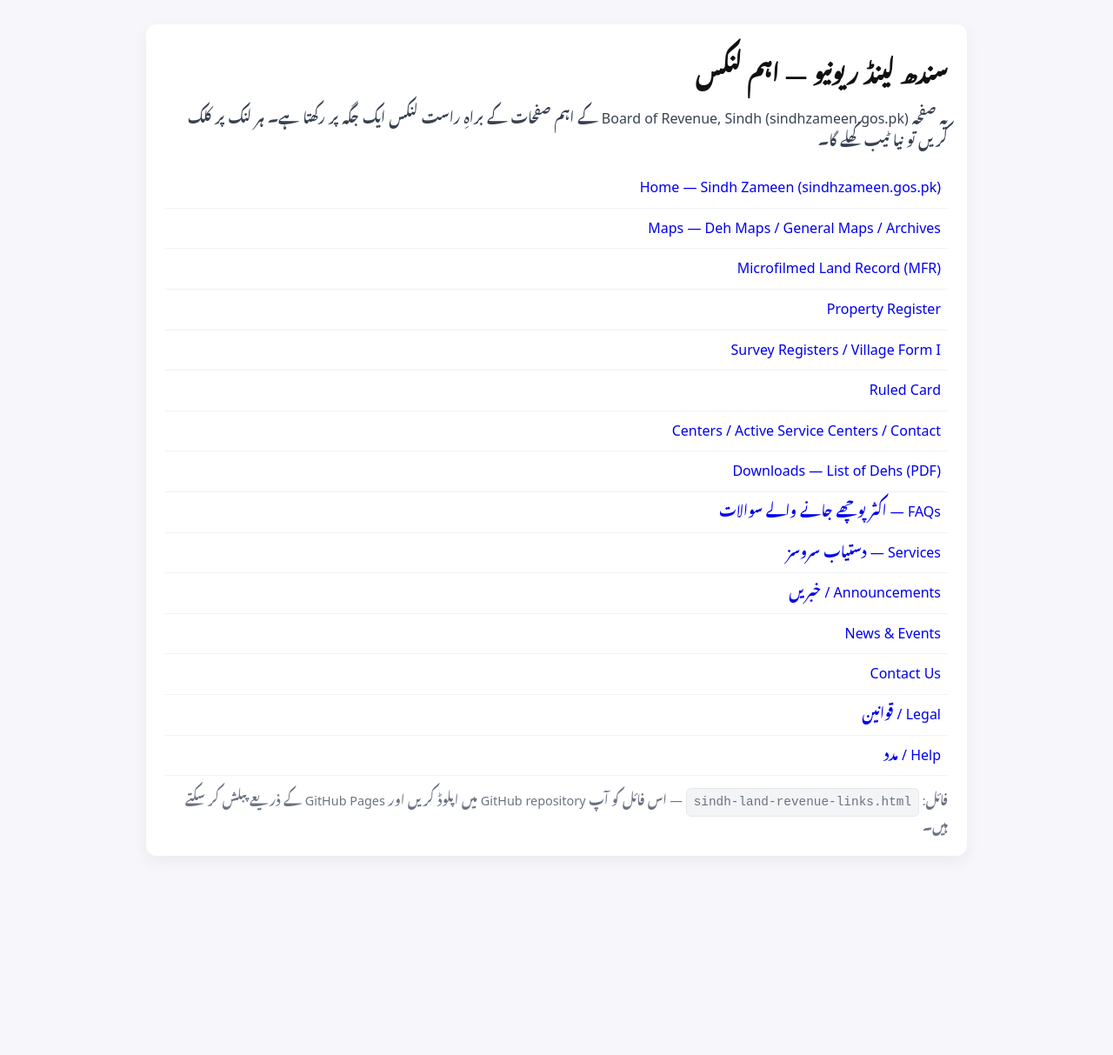
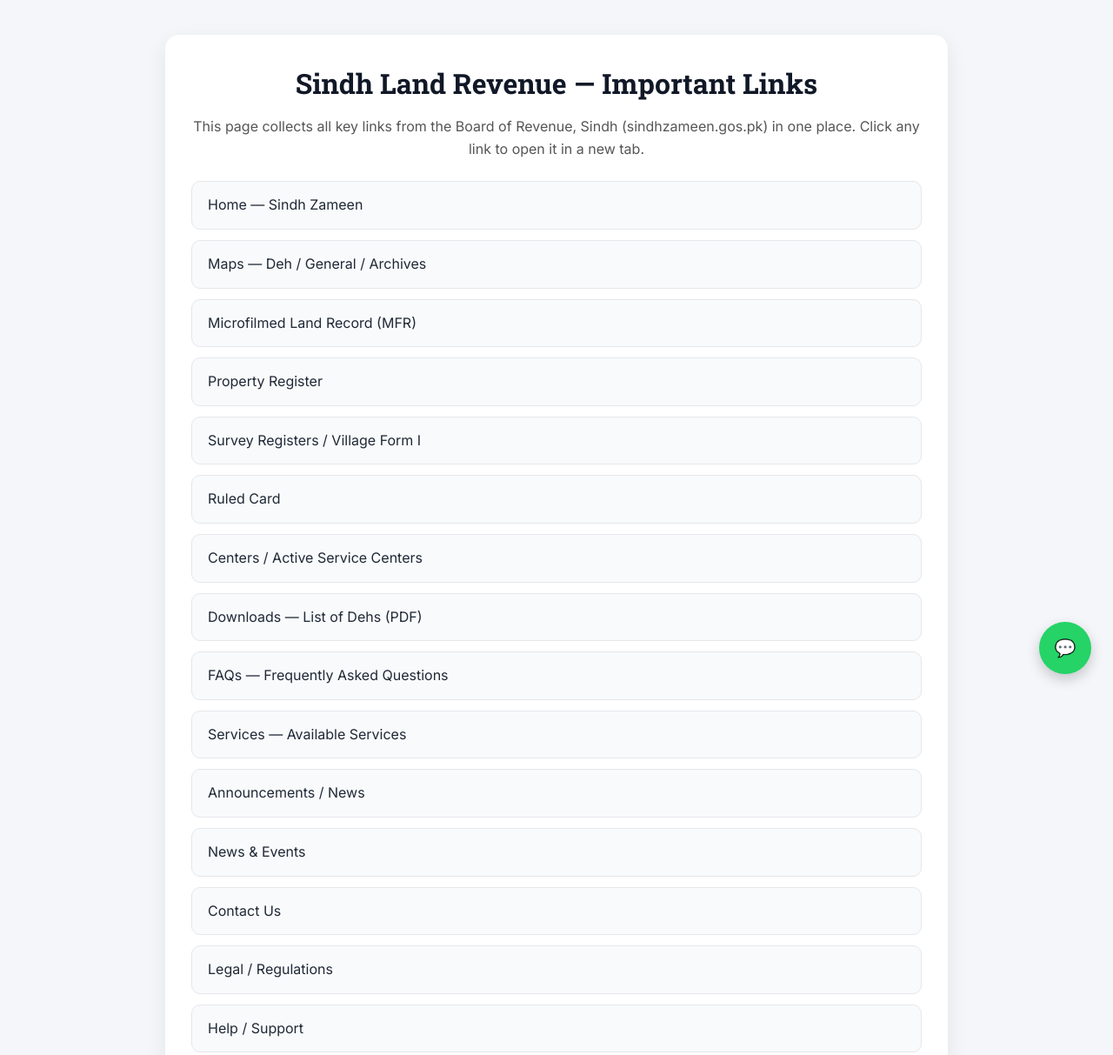
Before and after one commit to alkarampoultry505-afk/Search-Engine-, a plain HTML site: page index.html in a window 1280 px wide. Shown: the top 1213 px of the page at 87% size. Before the commit the page ends 1012 px from the top, so only its background shows below. Drawn offline with Linux system fonts and the light colour scheme.

Commit message:
Update index.html

```diff
--- a/index.html
+++ b/index.html
@@ -1,48 +1,128 @@
 <!DOCTYPE html>
-<html lang="ur" dir="rtl">
+<html lang="en">
 <head>
-  <meta charset="utf-8" />
-  <meta name="viewport" content="width=device-width, initial-scale=1" />
-  <title>سندھ لینڈ ریونیو — اہم لنکس</title>
+  <meta charset="UTF-8">
+  <meta name="viewport" content="width=device-width, initial-scale=1.0">
+  <title>Sindh Land Revenue — Important Links</title>
+  <link href="https://fonts.googleapis.com/css2?family=Inter:wght@400;600&family=Roboto+Slab:wght@400;700&display=swap" rel="stylesheet">
   <style>
-    body { font-family: system-ui, -apple-system, 'Segoe UI', Roboto, 'Noto Nastaliq Urdu', 'Noto Sans', sans-serif; line-height:1.6; padding:20px; background:#f7f7fb; color:#111; }
-    .container{max-width:900px;margin:0 auto;background:#fff;padding:22px;border-radius:12px;box-shadow:0 6px 18px rgba(17,24,39,0.06)}
-    h1{font-size:1.6rem;margin-bottom:6px}
-    p.lead{color:#374151;margin-bottom:18px}
-    ul.links{list-style:none;padding:0;margin:0}
-    ul.links li{padding:10px 8px;border-bottom:1px solid #eef2f7}
-    a{word-break:break-all;text-decoration:none}
-    a.link{display:block}
-    footer{margin-top:14px;color:#6b7280;font-size:0.9rem}
-    .kbd{display:inline-block;padding:4px 8px;border-radius:6px;background:#f3f4f6;border:1px solid #e5e7eb;font-family:monospace}
+    * { box-sizing: border-box; margin: 0; padding: 0; }
+    body {
+      font-family: 'Inter', sans-serif;
+      background: #f4f6fa;
+      color: #1e1e1e;
+      line-height: 1.6;
+    }
+    .container {
+      max-width: 900px;
+      margin: 40px auto;
+      padding: 30px;
+      background: #fff;
+      border-radius: 16px;
+      box-shadow: 0 8px 24px rgba(0,0,0,0.08);
+      transition: transform 0.3s ease;
+    }
+    .container:hover { transform: translateY(-4px); }
+    h1 {
+      font-family: 'Roboto Slab', serif;
+      font-size: 2rem;
+      margin-bottom: 12px;
+      color: #111827;
+      text-align: center;
+    }
+    p.lead {
+      text-align: center;
+      color: #555;
+      margin-bottom: 24px;
+      font-size: 1rem;
+    }
+    ul.links { list-style: none; padding: 0; margin: 0; }
+    ul.links li { margin-bottom: 12px; }
+    ul.links li a {
+      display: block;
+      padding: 14px 18px;
+      background: #f9fafb;
+      border-radius: 10px;
+      text-decoration: none;
+      color: #1f2937;
+      font-weight: 500;
+      border: 1px solid #e5e7eb;
+      transition: all 0.3s ease;
+    }
+    ul.links li a:hover {
+      background: #25d366; /* WhatsApp green hover effect */
+      color: #fff;
+      border-color: #25d366;
+      transform: translateX(6px);
+    }
+    footer {
+      margin-top: 30px;
+      text-align: center;
+      font-size: 0.9rem;
+      color: #6b7280;
+    }
+    .kbd {
+      display: inline-block;
+      padding: 4px 8px;
+      border-radius: 6px;
+      background: #f3f4f6;
+      border: 1px solid #e5e7eb;
+      font-family: monospace;
+    }
+    /* WhatsApp floating button */
+    .whatsapp-btn {
+      position: fixed;
+      bottom: 25px;
+      right: 25px;
+      background: #25d366;
+      color: #fff;
+      font-size: 20px;
+      border-radius: 50%;
+      width: 60px;
+      height: 60px;
+      display: flex;
+      justify-content: center;
+      align-items: center;
+      text-decoration: none;
+      box-shadow: 0 6px 15px rgba(0,0,0,0.2);
+      transition: transform 0.3s ease;
+      z-index: 1000;
+    }
+    .whatsapp-btn:hover { transform: scale(1.1); }
   </style>
 </head>
 <body>
   <div class="container">
-    <h1>سندھ لینڈ ریونیو — اہم لنکس</h1>
-    <p class="lead">یہ صفحہ Board of Revenue, Sindh (sindhzameen.gos.pk) کے اہم صفحات کے براہِ راست لنکس ایک جگہ پر رکھتا ہے۔ ہر لنک پر کلک کریں تو نیا ٹیب کھلے گا۔</p>
+    <h1>Sindh Land Revenue — Important Links</h1>
+    <p class="lead">This page collects all key links from the Board of Revenue, Sindh (sindhzameen.gos.pk) in one place. Click any link to open it in a new tab.</p>
 
     <ul class="links">
-      <li><a class="link" href="https://sindhzameen.gos.pk/" target="_blank" rel="noopener">Home — Sindh Zameen (sindhzameen.gos.pk)</a></li>
-      <li><a class="link" href="https://sindhzameen.gos.pk/maps.aspx" target="_blank" rel="noopener">Maps — Deh Maps / General Maps / Archives</a></li>
-      <li><a class="link" href="https://sindhzameen.gos.pk/mfr/ShowMFR_D_z_m2.aspx" target="_blank" rel="noopener">Microfilmed Land Record (MFR)</a></li>
-      <li><a class="link" href="https://sindhzameen.gos.pk/PropertyRegister.aspx" target="_blank" rel="noopener">Property Register</a></li>
-      <li><a class="link" href="https://sindhzameen.gos.pk/VfFormVF1.aspx" target="_blank" rel="noopener">Survey Registers / Village Form I</a></li>
-      <li><a class="link" href="https://sindhzameen.gos.pk/ruledcard.aspx" target="_blank" rel="noopener">Ruled Card</a></li>
-      <li><a class="link" href="https://sindhzameen.gos.pk/Centers.aspx" target="_blank" rel="noopener">Centers / Active Service Centers / Contact</a></li>
-      <li><a class="link" href="https://sindhzameen.gos.pk/pdf/listofdeh.pdf" target="_blank" rel="noopener">Downloads — List of Dehs (PDF)</a></li>
-      <li><a class="link" href="https://sindhzameen.gos.pk/FAQs.aspx" target="_blank" rel="noopener">FAQs — اکثر پوچھے جانے والے سوالات</a></li>
-      <li><a class="link" href="https://sindhzameen.gos.pk/Services.aspx" target="_blank" rel="noopener">Services — دستیاب سروسز</a></li>
-      <li><a class="link" href="https://sindhzameen.gos.pk/Announcements.aspx" target="_blank" rel="noopener">Announcements / خبریں</a></li>
-      <li><a class="link" href="https://sindhzameen.gos.pk/NewsEvents.aspx" target="_blank" rel="noopener">News & Events</a></li>
-      <li><a class="link" href="https://sindhzameen.gos.pk/ContactUs.aspx" target="_blank" rel="noopener">Contact Us</a></li>
-      <li><a class="link" href="https://sindhzameen.gos.pk/Legal.aspx" target="_blank" rel="noopener">Legal / قوانین</a></li>
-      <li><a class="link" href="https://sindhzameen.gos.pk/Help.aspx" target="_blank" rel="noopener">Help / مدد</a></li>
+      <li><a href="https://sindhzameen.gos.pk/" target="_blank" rel="noopener">Home — Sindh Zameen</a></li>
+      <li><a href="https://sindhzameen.gos.pk/maps.aspx" target="_blank" rel="noopener">Maps — Deh / General / Archives</a></li>
+      <li><a href="https://sindhzameen.gos.pk/mfr/ShowMFR_D_z_m2.aspx" target="_blank" rel="noopener">Microfilmed Land Record (MFR)</a></li>
+      <li><a href="https://sindhzameen.gos.pk/PropertyRegister.aspx" target="_blank" rel="noopener">Property Register</a></li>
+      <li><a href="https://sindhzameen.gos.pk/VfFormVF1.aspx" target="_blank" rel="noopener">Survey Registers / Village Form I</a></li>
+      <li><a href="https://sindhzameen.gos.pk/ruledcard.aspx" target="_blank" rel="noopener">Ruled Card</a></li>
+      <li><a href="https://sindhzameen.gos.pk/Centers.aspx" target="_blank" rel="noopener">Centers / Active Service Centers</a></li>
+      <li><a href="https://sindhzameen.gos.pk/pdf/listofdeh.pdf" target="_blank" rel="noopener">Downloads — List of Dehs (PDF)</a></li>
+      <li><a href="https://sindhzameen.gos.pk/FAQs.aspx" target="_blank" rel="noopener">FAQs — Frequently Asked Questions</a></li>
+      <li><a href="https://sindhzameen.gos.pk/Services.aspx" target="_blank" rel="noopener">Services — Available Services</a></li>
+      <li><a href="https://sindhzameen.gos.pk/Announcements.aspx" target="_blank" rel="noopener">Announcements / News</a></li>
+      <li><a href="https://sindhzameen.gos.pk/NewsEvents.aspx" target="_blank" rel="noopener">News & Events</a></li>
+      <li><a href="https://sindhzameen.gos.pk/ContactUs.aspx" target="_blank" rel="noopener">Contact Us</a></li>
+      <li><a href="https://sindhzameen.gos.pk/Legal.aspx" target="_blank" rel="noopener">Legal / Regulations</a></li>
+      <li><a href="https://sindhzameen.gos.pk/Help.aspx" target="_blank" rel="noopener">Help / Support</a></li>
     </ul>
 
     <footer>
-      فائل: <span class="kbd">sindh-land-revenue-links.html</span> — اس فائل کو آپ GitHub repository میں اپلوڈ کریں اور GitHub Pages کے ذریعے پبلش کر سکتے ہیں۔
+      Developed by <strong>Engineer Hassan Jatoi</strong><br>
+      File: <span class="kbd">sindh-land-revenue-links.html</span>
     </footer>
   </div>
+
+  <!-- WhatsApp floating button -->
+  <a href="https://wa.me/923083500829" target="_blank" class="whatsapp-btn" title="Chat on WhatsApp">
+    &#x1F4AC;
+  </a>
 </body>
 </html>
```
